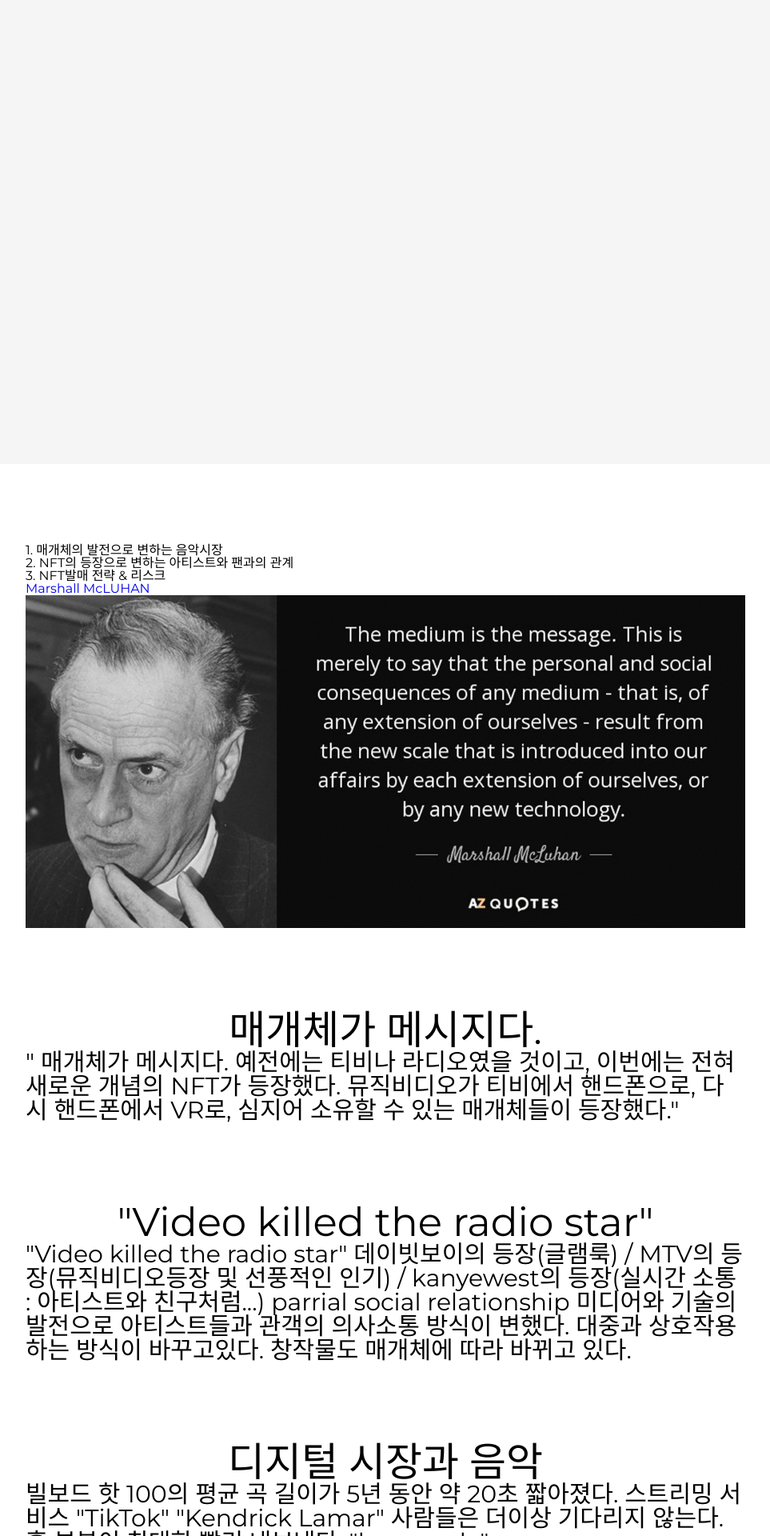
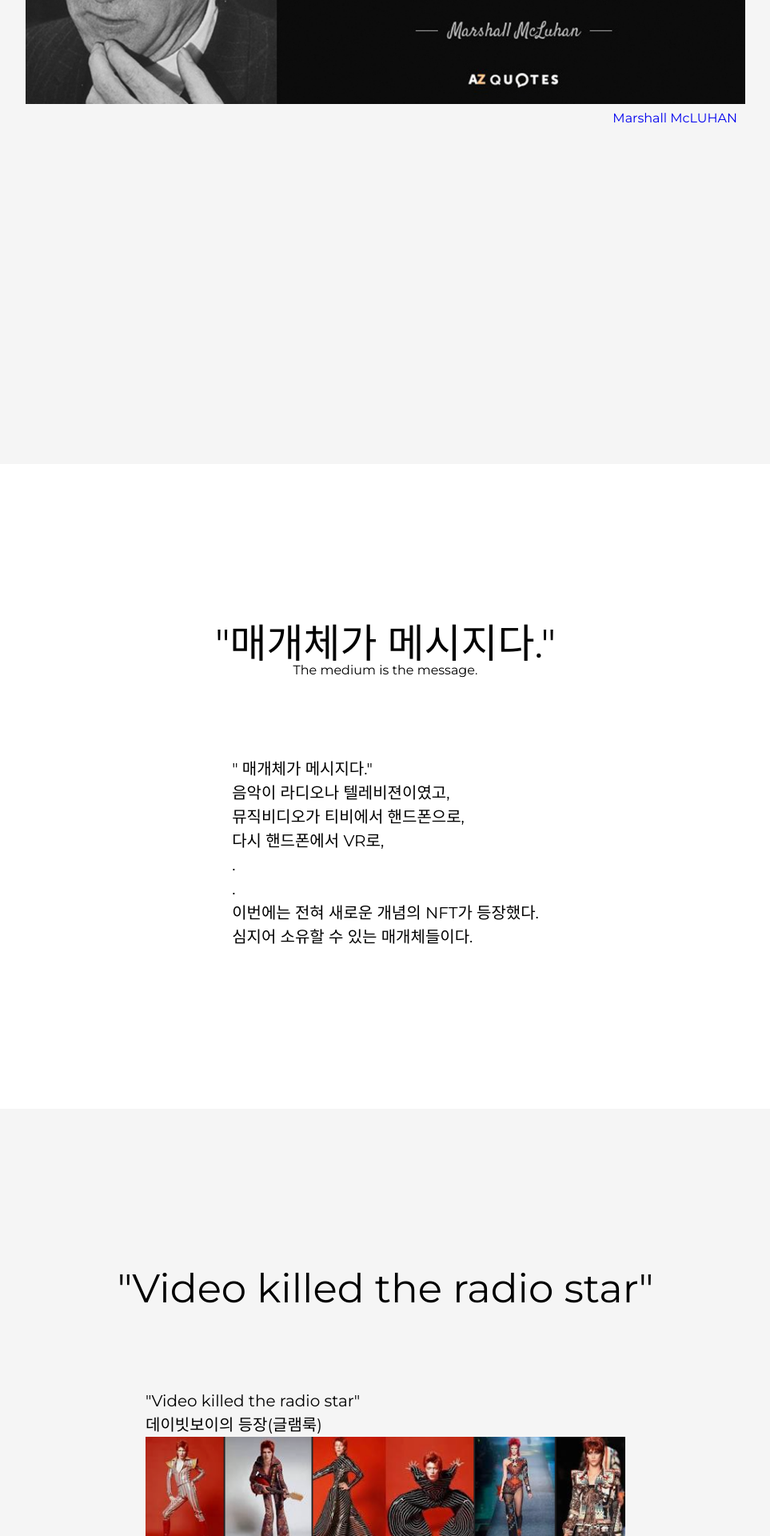
Before and after one commit to zizimoos/20220403_nftify-present, a React (Create React App) app: page / in a window 1280 px wide. Shown: the part 700-2620 px from the top of the page at 80% size, without its empty margins (158-1121 px from the left). Built offline with nearby package versions, Linux system fonts and the light colour scheme.

Commit message:
..start styling //

```diff
--- a/src/Router.js
+++ b/src/Router.js
@@ -1,12 +1,12 @@
 import React from "react";
 import { BrowserRouter, Routes, Route } from "react-router-dom";
-import Home from "./Routes/Home";
+import NFTHome from "./Routes/NFTHome";
 
 function Router(props) {
   return (
     <BrowserRouter>
       <Routes>
-        <Route path="/" element={<Home />} />
+        <Route path="/" element={<NFTHome />} />
       </Routes>
     </BrowserRouter>
   );
--- a/src/Routes/Home.js
+++ b/src/Routes/NFTHome.js
@@ -2,6 +2,8 @@
 import styled from "styled-components";
 import IntroScene from "../components/Nft/IntroScene";
 import Index from "../components/Nft/Index";
+import MediumMessage from "../components/Nft/MediumMessage";
+import VideoKilledRadioStar from "../components/Nft/VideoKilledRadioStar";
 
 const Container = styled.div`
   width: 100vw;
@@ -12,13 +14,15 @@
   align-items: center;
 `;
 
-function Home(props) {
+function NFTHome(props) {
   return (
     <Container>
       <IntroScene></IntroScene>
+      <MediumMessage></MediumMessage>
+      <VideoKilledRadioStar> </VideoKilledRadioStar>
       <Index></Index>
     </Container>
   );
 }
 
-export default Home;
+export default NFTHome;
--- a/src/components/Nft/Index.js
+++ b/src/components/Nft/Index.js
@@ -1,6 +1,5 @@
 import React from "react";
 import styled from "styled-components";
-import McLuhan from "../../assets/img/McLuhan-message.jpg";
 
 const Container = styled.div`
   width: 100vw;
@@ -24,34 +23,8 @@
         <li> 1. 매개체의 발전으로 변하는 음악시장 </li>
         <li> 2. NFT의 등장으로 변하는 아티스트와 팬과의 관계 </li>
         <li> 3. NFT발매 전략 & 리스크 </li>
-        <a href="https://marshallmcluhan.com/">
-          <li>Marshall McLUHAN</li>
-        </a>
-        <img src={McLuhan} width="900px" alt="Marshall McLUHAN" />
       </ul>
-      <Title> 매개체가 메시지다.</Title>
-      <div style={{ width: "900px", fontSize: "30px" }}>
-        {`
-         " 매개체가 메시지다.
-          예전에는 티비나 라디오였을 것이고,
-          이번에는 전혀 새로운 개념의 NFT가 등장했다.
-          뮤직비디오가 티비에서 핸드폰으로, 다시 핸드폰에서 VR로,
-          심지어 소유할 수 있는 매개체들이 등장했다."
 
-          `}
-      </div>
-      <Title> "Video killed the radio star"</Title>
-      <div style={{ width: "900px", fontSize: "30px" }}>
-        {`
-         "Video killed the radio star"
-         데이빗보이의 등장(글램룩) / MTV의 등장(뮤직비디오등장 및 선풍적인 인기)
-          / kanyewest의 등장(실시간 소통 : 아티스트와 친구처럼...) parrial social relationship
-          미디어와 기술의 발전으로 아티스트들과 관객의 의사소통 방식이 변했다.
-          대중과 상호작용하는 방식이 바꾸고있다.
-          창작물도 매개체에 따라 바뀌고 있다.
-
-          `}
-      </div>
       <Title>디지털 시장과 음악</Title>
       <div style={{ width: "900px", fontSize: "30px" }}>
         {`
--- a/src/components/Nft/IntroScene.js
+++ b/src/components/Nft/IntroScene.js
@@ -1,25 +1,38 @@
 import React from "react";
+import McLuhan from "../../assets/img/Luflan_mediumisthemessage.jpg";
 import styled from "styled-components";
 
 const Container = styled.div`
   width: 100vw;
   height: 100vw;
+  display: flex;
+  flex-direction: column;
+  justify-content: center;
+  align-items: center;
   background-color: #f5f5f5;
 `;
 const Content = styled.div`
-  width: 100vw;
+  width: 900px;
   height: 100vh;
   display: flex;
   flex-direction: column;
   justify-content: center;
   align-items: center;
 `;
+const SubTitle = styled.div`
+  padding: 10px;
+  color: gray;
+  align-self: flex-end;
+`;
 
 function IntroScene(props) {
   return (
     <Container>
       <Content>
-        <h1>Hello nft World</h1>
+        <img src={McLuhan} width="900px" alt="Marshall McLUHAN" />
+        <SubTitle>
+          <a href="https://marshallmcluhan.com/">Marshall McLUHAN</a>
+        </SubTitle>
       </Content>
     </Container>
   );
--- /dev/null
+++ b/src/components/Nft/MediumMessage.js
@@ -0,0 +1,44 @@
+import React from "react";
+import styled from "styled-components";
+
+const Content = styled.div`
+  width: 900px;
+  height: 100%;
+  margin: 200px 0;
+  display: flex;
+  flex-direction: column;
+  justify-content: center;
+  align-items: center;
+`;
+
+const Title = styled.div`
+  font-size: 50px;
+`;
+const TextBox = styled.div`
+  margin-top: 100px;
+  font-size: 20px;
+  line-height: 1.5;
+`;
+
+function MediumMessage(props) {
+  return (
+    <Content>
+      <Title> "매개체가 메시지다."</Title>
+      <p>The medium is the message.</p>
+      <TextBox>
+        <p>
+          " 매개체가 메시지다."
+          <p>음악이 라디오나 텔레비젼이였고,</p>
+          <p>뮤직비디오가 티비에서 핸드폰으로, </p>
+          <p> 다시 핸드폰에서 VR로,</p>
+          <p> .</p>
+          <p> .</p>
+          <p>이번에는 전혀 새로운 개념의 NFT가 등장했다.</p>
+          <p> 심지어 소유할 수 있는 매개체들이다.</p>
+        </p>
+      </TextBox>
+    </Content>
+  );
+}
+
+export default MediumMessage;
--- /dev/null
+++ b/src/components/Nft/VideoKilledRadioStar.js
@@ -0,0 +1,68 @@
+import React from "react";
+import glamlook from "../../assets/img/glamLook.png";
+import styled from "styled-components";
+
+const Container = styled.div`
+  width: 100vw;
+  height: 100%;
+  display: flex;
+  flex-direction: column;
+  justify-content: center;
+  align-items: center;
+  background-color: #f5f5f5;
+`;
+
+const Content = styled.div`
+  width: 900px;
+  height: 100%;
+  margin: 200px 0;
+  display: flex;
+  flex-direction: column;
+  justify-content: center;
+  align-items: center;
+`;
+
+const Title = styled.div`
+  font-size: 50px;
+`;
+
+const TextBox = styled.div`
+  margin-top: 100px;
+  font-size: 20px;
+  line-height: 1.5;
+`;
+
+function VideoKilledRadioStar(props) {
+  return (
+    <Container>
+      <Content>
+        <Title> "Video killed the radio star"</Title>
+        <TextBox>
+          <p>"Video killed the radio star" </p>
+          <p>데이빗보이의 등장(글램룩)</p>
+          <img src={glamlook} width="600px" alt="데이빗보이의 등장(글램룩)" />
+          <br></br>
+          <br></br>
+          <p>MTV의등장(뮤직비디오 등장 및 선풍적인 인기)</p>
+          <img
+            src="https://jaegeroslo.no/wp-content/uploads/2019/07/Mtv-logo.jpg"
+            width="600px"
+            alt="MTV의등장(뮤직비디오 등장 및 선풍적인 인기)"
+          />
+          <br></br>
+          <p>partial social relationship</p>
+          <p>kanyewest의 등장(실시간 소통 : 아티스트와 친구처럼...)</p>
+          <br></br>
+          <p>
+            미디어와 기술의 발전으로 아티스트들과 관객의 의사소통 방식이 변했다.
+          </p>
+          <p>대중과 상호작용하는 방식이 바꾸고있다.</p>
+          <br></br>
+          <p>"창작물도 매개체에 따라 바뀌고 있다."</p>
+        </TextBox>
+      </Content>
+    </Container>
+  );
+}
+
+export default VideoKilledRadioStar;
```
Also changed, not shown: src/assets/img/Luflan_mediumisthemessage.jpg (renamed from src/assets/img/McLuhan-message.jpg), src/assets/img/glamLook.png (added).
